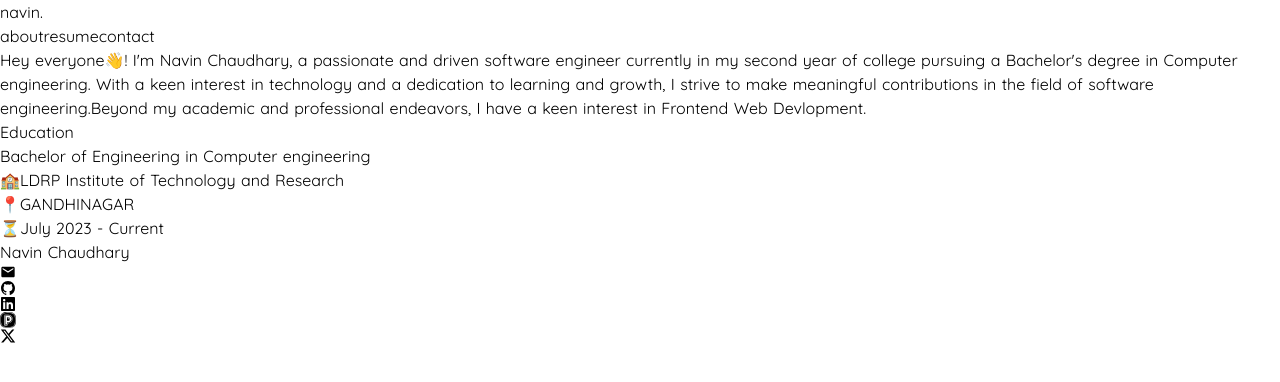
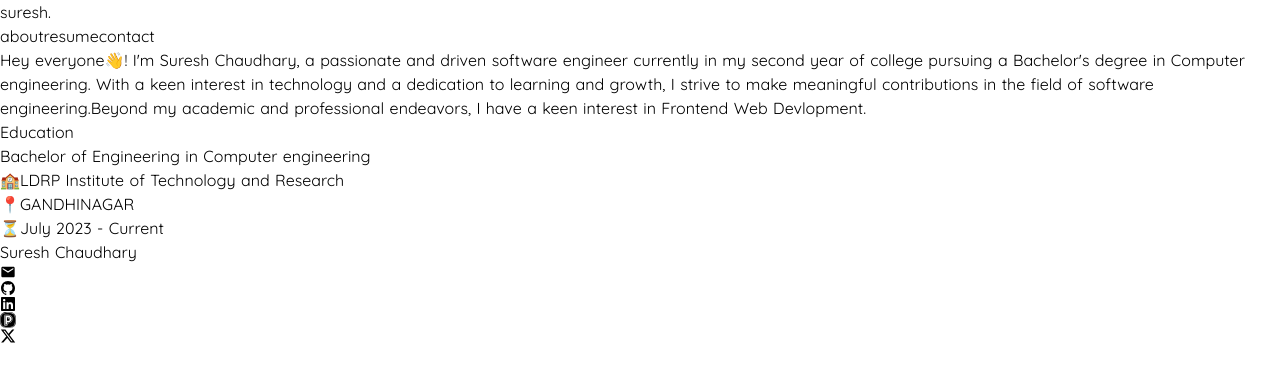
Before and after one commit to navin-chaudhary/navin.bio, a React (Vite) app: page /about in a window 1280 px wide. Shown: the top 382 px of the page. Built offline with nearby package versions, Linux system fonts and the light colour scheme; a web font is replaced by a local one.

Commit message:
git code push

```diff
--- a/src/components/About/About.jsx
+++ b/src/components/About/About.jsx
@@ -5,7 +5,7 @@ import Footer from "../Footer/Footer";
 
 function About() {
   useEffect(() => {
-    document.title = 'navin .about';
+    document.title = 'suresh .about';
 
   }, [])
 
@@ -18,7 +18,7 @@ function About() {
               <div className="min-h-[calc(100vh_-_160px)] ">
                 <section className="mb-8  pt-8 ">
                   <p className="text-[#c2c1c1] text-lg capitalize ">
-                    Hey everyone👋! I'm Navin Chaudhary, a passionate and driven
+                    Hey everyone👋! I'm Suresh Chaudhary, a passionate and driven
                     software engineer currently in my second year of college pursuing
                     a Bachelor's degree in Computer engineering. With a keen interest
                     in technology and a dedication to learning and growth, I strive to
--- a/src/components/Contact/Contact.jsx
+++ b/src/components/Contact/Contact.jsx
@@ -5,7 +5,7 @@ import { useEffect } from "react";
 import './Contact.css'
 function Contact() {
 useEffect(()=>{
-    document.title = "navin .contact"
+    document.title = "suresh .contact"
 
 },[])
   return (
@@ -24,7 +24,7 @@ useEffect(()=>{
                 Fill the form below and connect with me!
               </p>
 
-              <form  className="space-y-4  " action="https://submit-form.com/Uc5gI33Ok">
+              <form  className="space-y-4  " >
                 <div>
                   <label
                     name="name"
--- a/src/components/Footer/Footer.jsx
+++ b/src/components/Footer/Footer.jsx
@@ -15,7 +15,7 @@ function Navbar() {
           to="/"
           className="text-xl hover:text-white transition-all duration-300"
         >
-          Navin Chaudhary
+          Suresh Chaudhary
         </Link>
       </div>
 
@@ -23,7 +23,7 @@ function Navbar() {
         <li className="text-muted-foreground hover:text-white ">
           <Link
             className="flex items-center px-1  tooltip"
-            to='mailto:hello@navin.bio'
+
             aria-label={"Email"}
           >
             <MdEmail />
@@ -32,7 +32,7 @@ function Navbar() {
         <li className="text-muted-foreground hover:text-white">
           <Link
             className="flex items-center px-1 tooltip"
-            to='https://github.com/Navin-Chaudhary'
+
             aria-label={"Github"}
           >
             <IoLogoGithub/>
@@ -41,7 +41,7 @@ function Navbar() {
         <li className="text-muted-foreground hover:text-white">
           <Link
             className="flex items-center px-1 tooltip"
-            to='https://www.linkedin.com/in/navin-chaudhary09/'
+
             aria-label={"LinkedIn"}
           >
             <FaLinkedin/>
@@ -50,7 +50,7 @@ function Navbar() {
         <li className="text-muted-foreground hover:text-white">
           <Link
             className="flex items-center px-1 tooltip"
-            to='https://peerlist.io/navinhaudhary'
+
             aria-label={"Peerlist"}
           >
             <SiPeerlist/>
@@ -59,7 +59,7 @@ function Navbar() {
         <li className="text-muted-foreground hover:text-white">
           <Link
             className="flex items-center pl-1 tooltip"
-            to='https://x.com/NavinChaud24674'
+
             aria-label={"X/Twitter"}
           >
             <FaXTwitter />
--- a/src/components/Header/Header.jsx
+++ b/src/components/Header/Header.jsx
@@ -8,7 +8,7 @@ function Header() {
       </div>
       <div>
         <h1 className=" text-xl lg:text-3xl text-[#FAFAFA] font-bold">Hello I'm</h1>
-        <p className="text-[#CFE5FF] font-bold text-2xl lg:text-4xl">Navin Chaudhary</p>
+        <p className="text-[#CFE5FF] font-bold text-2xl lg:text-4xl">Suresh Chaudhary</p>
         <p className="lg:text-lg text-sm text-[#ebebf1]">Frontend Focused Full Stack Developer</p>
       </div>
     </header>
--- a/src/components/HomeAbout/HomeAbout.jsx
+++ b/src/components/HomeAbout/HomeAbout.jsx
@@ -5,7 +5,7 @@ function About() {
     <section className="mb-8 border-t-[1px] border-[#939396] pt-5">
       <h2 className="text-xl lg:text-2xl text-white  font-bold mb-4">About me</h2>
       <p className="text-[#c2c1c1]  ">
-        Hey, I'm Navin Chaudhary, a <span className="text-white ">frontend engineer</span> who builds things using
+        Hey, I'm Suresh Chaudhary, a <span className="text-white ">frontend engineer</span> who builds things using
         technologies I've learned so far, such as HTML, CSS,tailwindcss , JavaScript , React js. I'm
         always looking forward to learning new things as I grow, and I love
         keeping myself updated with the rapidly changing tech world.
--- a/src/components/Navbar/Navbar.jsx
+++ b/src/components/Navbar/Navbar.jsx
@@ -9,7 +9,7 @@ function Navbar() {
           to="/"
           className="text-xl hover:text-white transition-all duration-300"
         >
-          navin.
+          suresh.
         </Link>
       </div>
 
```
